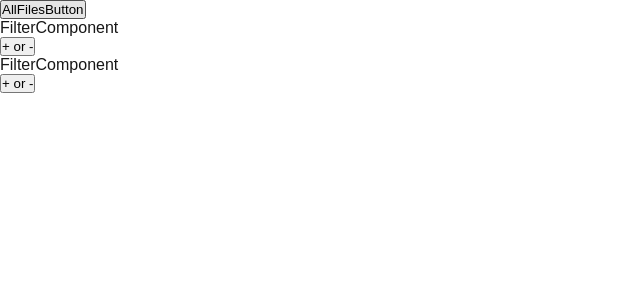
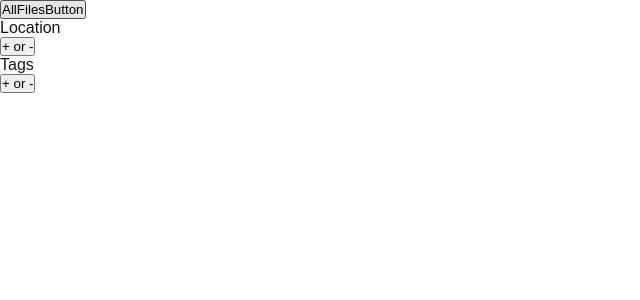
Before and after one commit to jamellemessinger/physical-file-organizer, a Next.js app: page / in a window 1280 px wide. Shown: the top 300 px of the page, without its empty margins (0-640 px from the left). Built offline with nearby package versions, Linux system fonts and the light colour scheme.

Commit message:
add props to filter components

```diff
--- a/src/components/file-navgation/FilterComponent.jsx
+++ b/src/components/file-navgation/FilterComponent.jsx
@@ -1,9 +1,9 @@
 import React from 'react';
 
-export default function FilterComponent() {
+export default function FilterComponent({filterType}) {
   return (
     <>
-      <div>FilterComponent</div>
+      <div>{filterType}</div>
       <button>+ or -</button>
     </>
   );
--- a/src/components/file-navgation/LocationFilter.jsx
+++ b/src/components/file-navgation/LocationFilter.jsx
@@ -2,5 +2,5 @@ import React from 'react';
 import FilterComponent from './FilterComponent';
 
 export default function LocationFilter() {
-  return <FilterComponent />;
+  return <FilterComponent filterType={'Location'}/>;
 }
--- a/src/components/file-navgation/TagFilter.jsx
+++ b/src/components/file-navgation/TagFilter.jsx
@@ -2,5 +2,5 @@ import React from 'react';
 import FilterComponent from './FilterComponent';
 
 export default function TagFilter() {
-  return <FilterComponent />;
+  return <FilterComponent filterType={'Tags'}/>;
 }
```
